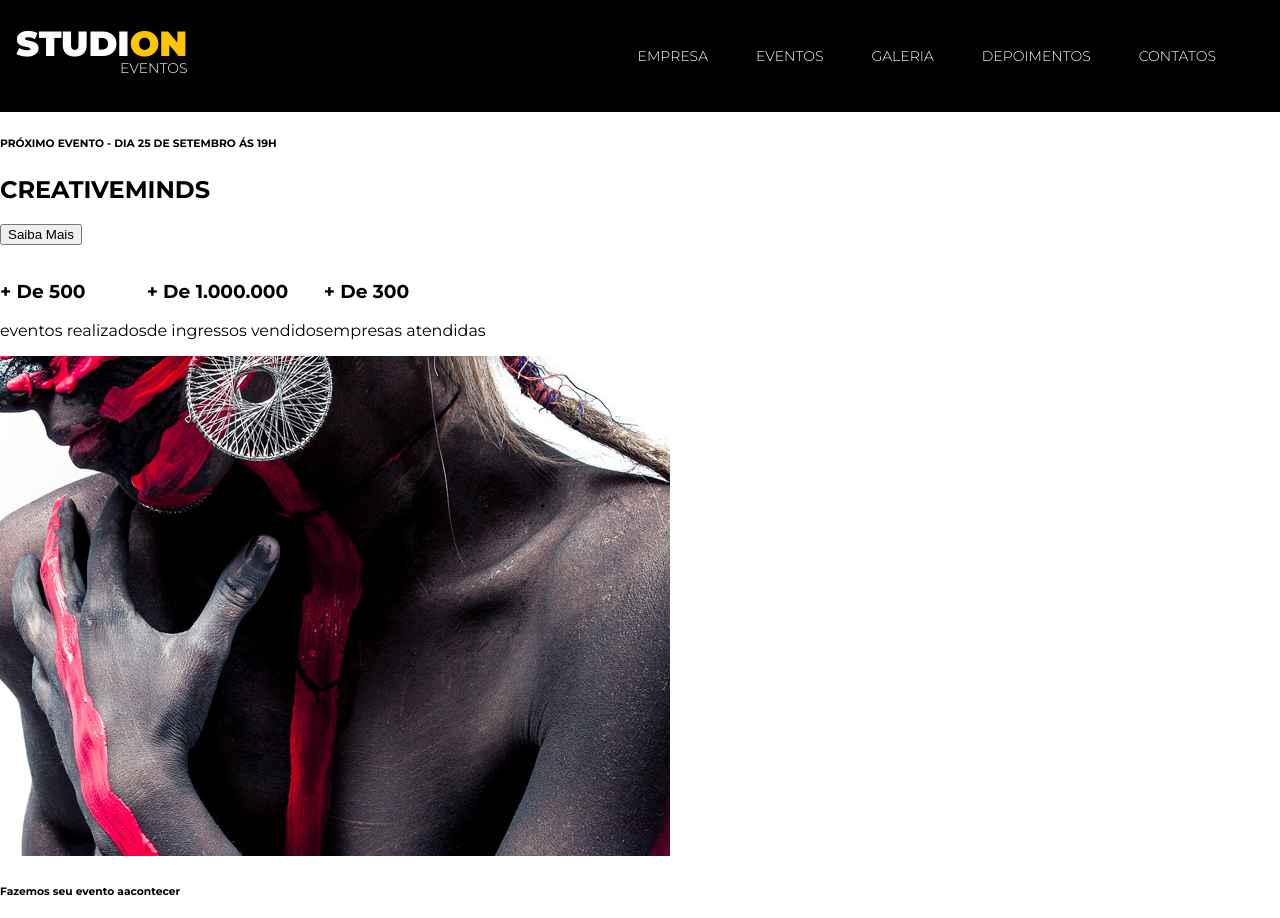
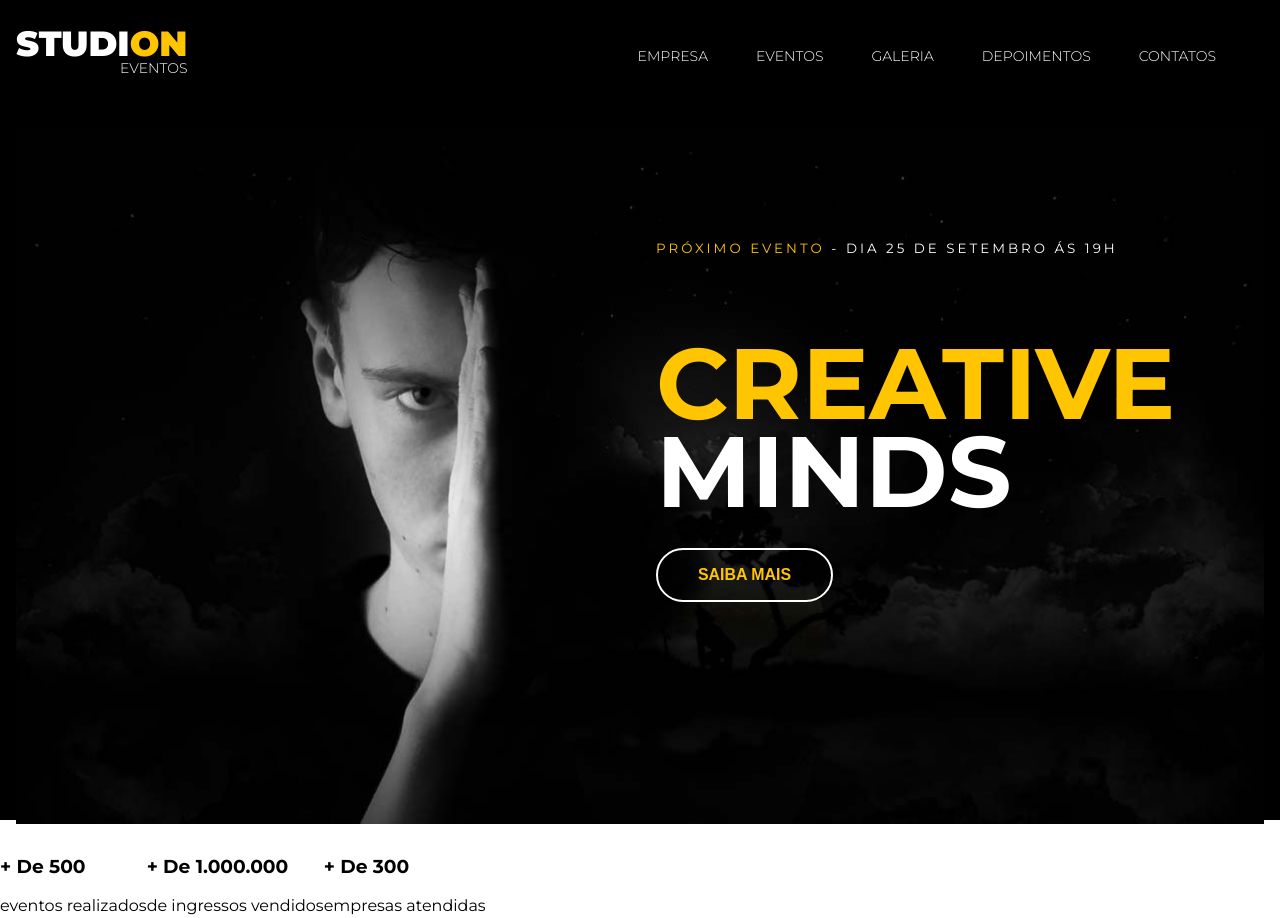
Before and after one commit to GBbrand175/Studion, a website: page src/index.html in a window 1280 px wide. Shown: the top 918 px of the page. Drawn offline with Linux system fonts and the light colour scheme.

Commit message:
nova modificação, na animação do btn

```diff
--- a/src/index.html
+++ b/src/index.html
@@ -46,9 +46,15 @@
        <header>
             <div id="slider">
                <div class="slide">
-                <h6><span>PRÓXIMO EVENTO</span> - DIA 25 DE SETEMBRO ÁS 19H</h6>
-                <H2><span>CREATIVE</span>MINDS</H2>
-                <button>Saiba Mais</button>
+                  <img class="slide__background-image"
+                   src="./images/banner.jpg"
+                   alt="Studion banner"
+                    >
+                    <div class="slide__copy">
+                     <h6 style="margin: 0%;"><span class="copy-prymari">PRÓXIMO EVENTO</span> - DIA 25 DE SETEMBRO ÁS 19H</h6>
+                     <H2><span class="copy-prymari">CREATIVE</span> MINDS</H2>
+                     <button class="btn btn__slide">Saiba Mais</button>
+                    </div>
                </div>
             </div>
        </header>
--- a/src/style.css
+++ b/src/style.css
@@ -5,9 +5,10 @@
 }
 
 :root {
-    --color-primary: #ffc500;
     font-family:'Montserrat', sans-serif;
     font-size: 16px;
+    --color-primary: #ffc500;
+    --default-padding: 1rem;
 }
 
 body{
@@ -24,6 +25,7 @@ ul {
 
 .navbar {
     position: fixed;
+    z-index: 1;
     display: grid;
     grid-template-columns: 1fr 11fr;
     align-items: center;
@@ -75,3 +77,67 @@ ul {
 .copy-prymari {
     color: var(--color-primary);
 }
+
+#slider {
+    padding: var(--default-padding);
+    background-color: #000;
+    color: #fff;
+}
+
+.slide {
+    position: relative;
+    height: calc(100vh - 7.75rem)
+}
+
+.slide__background-image {
+    width: 100%;
+    height: 103%;
+    object-fit: cover;
+    object-position: center;
+}
+
+.slide__copy{
+position: absolute;
+top: 7rem;
+left: 50vw;
+}
+
+.slide__copy h6 {
+    font-size: 0.8375rem;
+    font-weight: 400;
+    text-transform: uppercase;
+    letter-spacing: 0.1875rem;
+}
+
+.slide__copy h2 {
+    font-size: 6.25rem;
+    text-transform: uppercase;
+    line-height: 5.5rem;
+}
+
+.slide__copy h2 span {
+    display: block;
+}
+
+.btn {
+    cursor: pointer;
+    position: absolute;
+    top: 86%;
+    padding: 1rem 2.5rem;
+    border: 0.125rem solid #fff;
+    border-radius: 5rem;
+    color: var(--color-primary);
+    background: unset;
+    font-size: .99375rem;
+    font-weight: 700;
+    text-transform: uppercase;
+    transition: 0.5s all ease;
+}
+
+.btn:hover,
+.btn:active,
+.btn:focus {
+    border-color: var(--color-primary);
+    background-color: var(--color-primary);
+    color: #fff;
+}
```
